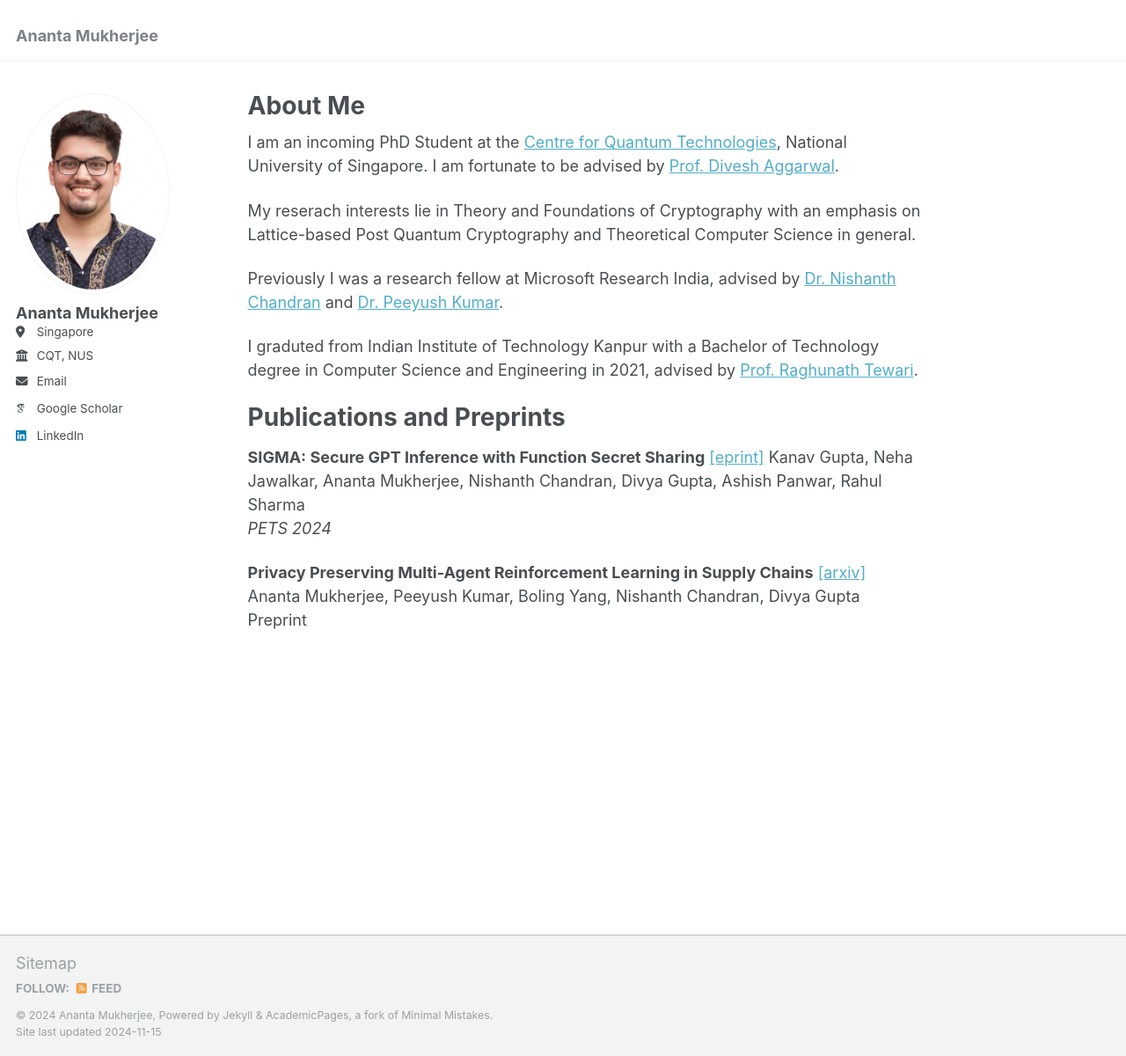
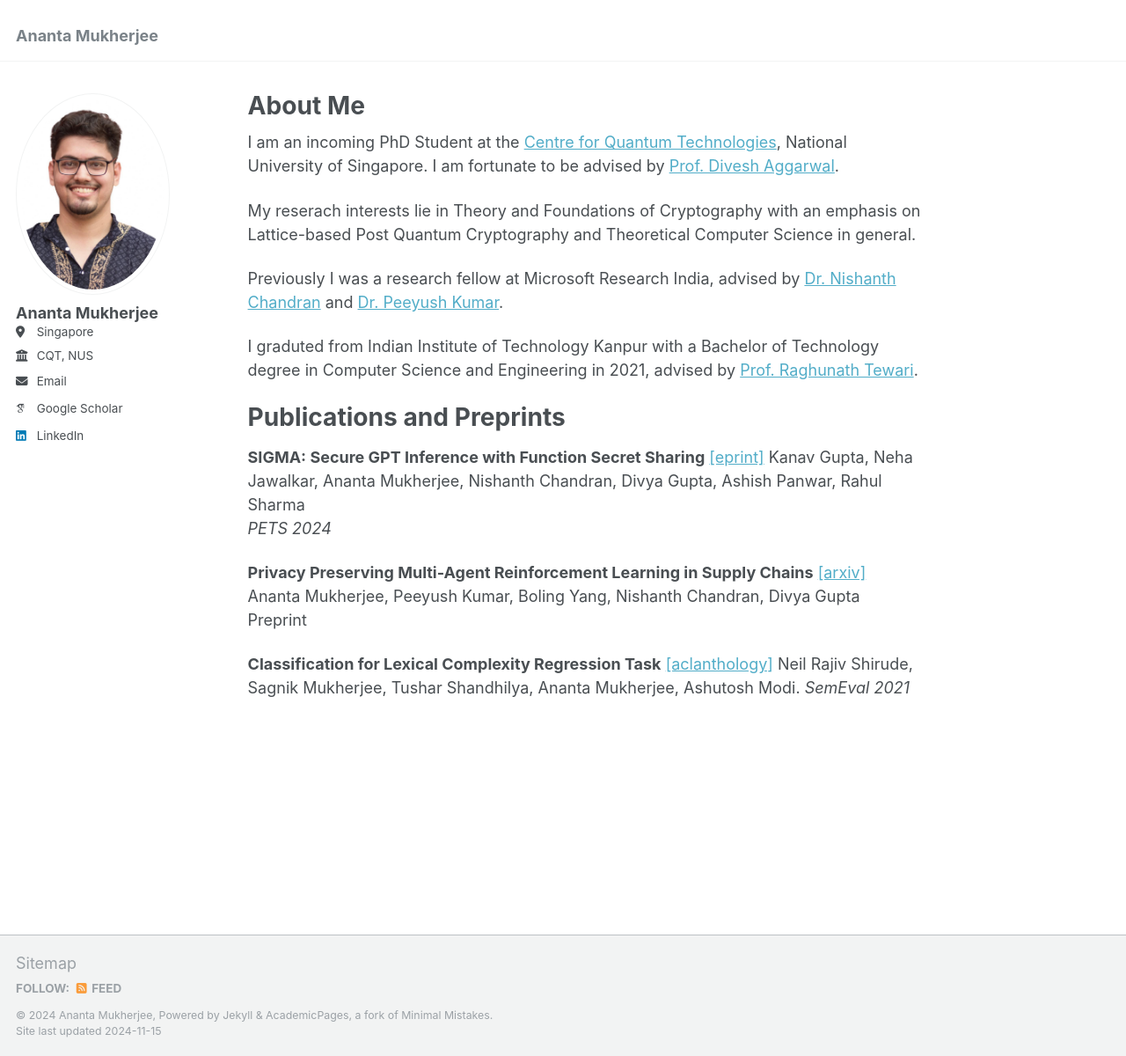
Before and after one commit to mananta/mananta.github.io, a Jekyll site: the page built from _pages/about.md, in a window 1280 px wide and 1200 px high. Shown: the whole window at 88% size. Built offline with Jekyll 4.4.1, drawn with Linux system fonts in a browser that asks for light colours; some web fonts are replaced.

Commit message:
About Me

```diff
--- a/_pages/about.md
+++ b/_pages/about.md
@@ -26,3 +26,7 @@ Kanav Gupta, Neha Jawalkar, Ananta Mukherjee, Nishanth Chandran, Divya Gupta, As
 **Privacy Preserving Multi-Agent Reinforcement Learning in Supply Chains**  [[arxiv]](https://arxiv.org/abs/2312.05686)
 Ananta Mukherjee, Peeyush Kumar, Boling Yang, Nishanth Chandran, Divya Gupta
 Preprint
+
+**Classification for Lexical Complexity Regression Task** [[aclanthology]](https://aclanthology.org/2021.semeval-1.66/)
+Neil Rajiv Shirude, Sagnik Mukherjee, Tushar Shandhilya, Ananta Mukherjee, Ashutosh Modi.
+*SemEval 2021*
```
